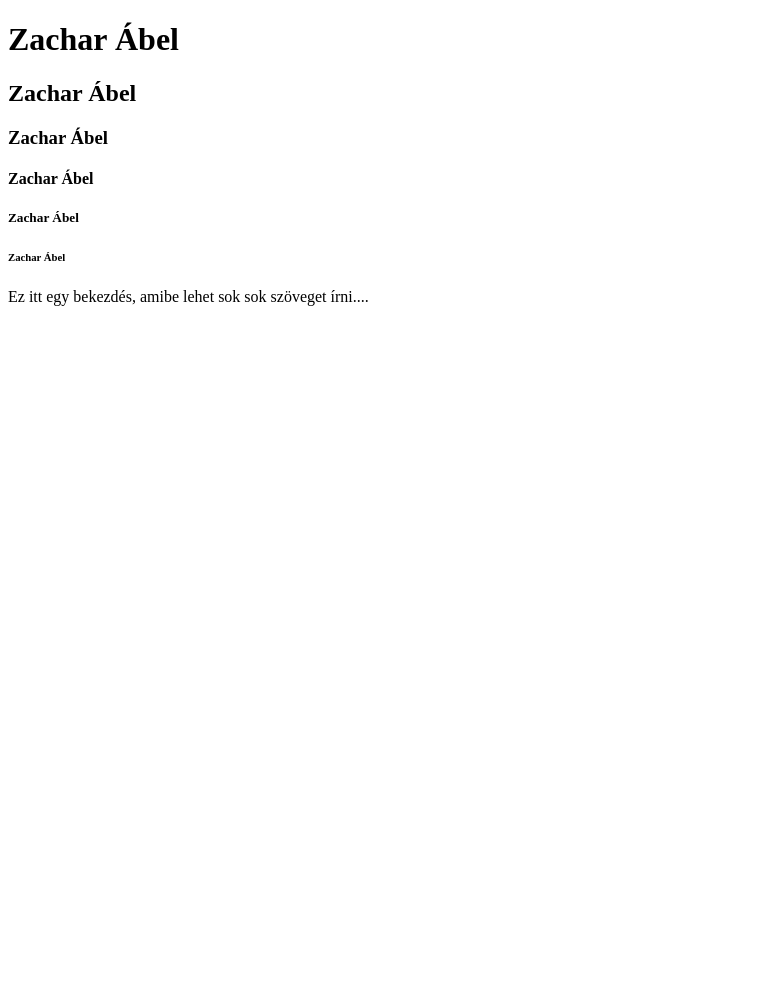
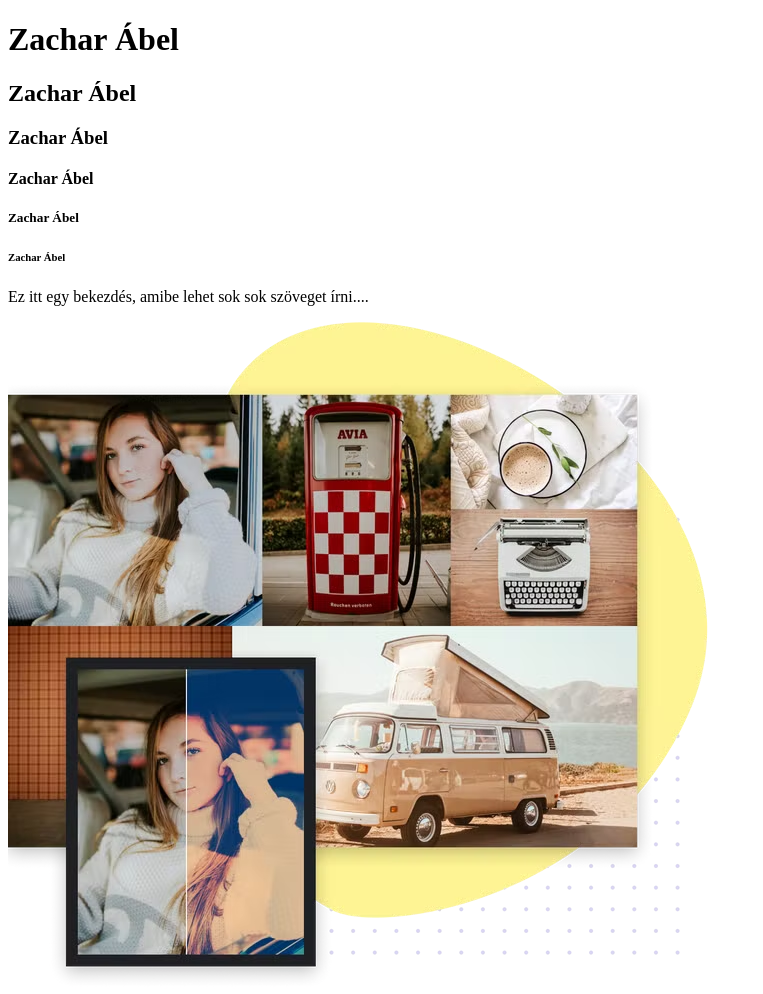
Before and after one commit to zacharabel15/web, a plain HTML site: page index.html in a window 1280 px wide. Shown: the whole page, without its empty margins (0-763 px from the left). Before the commit the page ends 800 px from the top, so only its background shows below. Drawn offline with Linux system fonts and the light colour scheme.

Commit message:
Add files via upload

```diff
--- a/index.html
+++ b/index.html
@@ -13,5 +13,9 @@
      <h5>Zachar Ábel</h5>
      <h6>Zachar Ábel</h6>
      <p>Ez itt egy bekezdés, amibe lehet sok sok szöveget írni....</p>
+
+     <img src="img/collage.avif" alt="A képen engem láthatsz">
+
+
 </body>
 </html>
```
Also changed, not shown: img/collage.avif (added).
